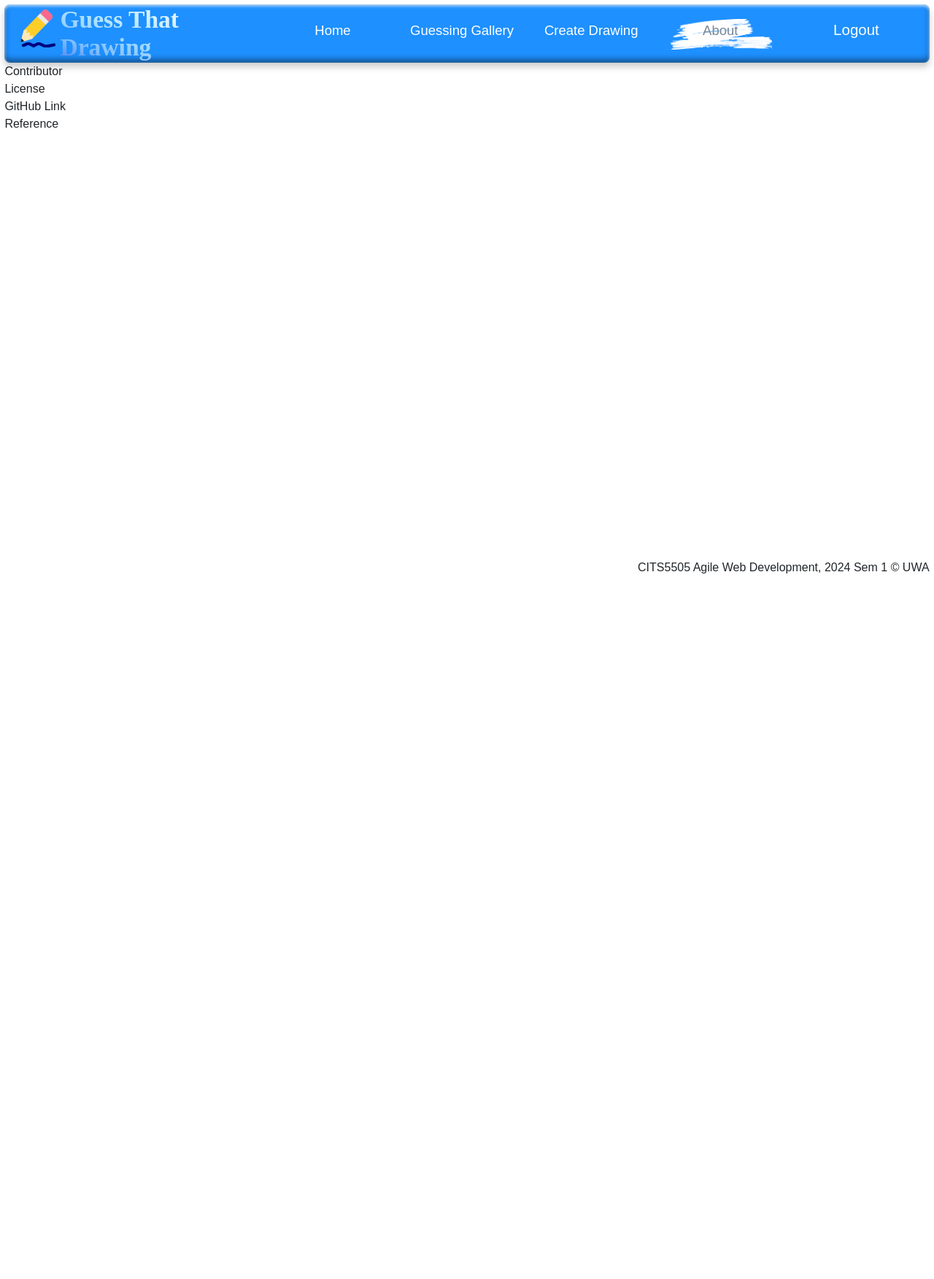
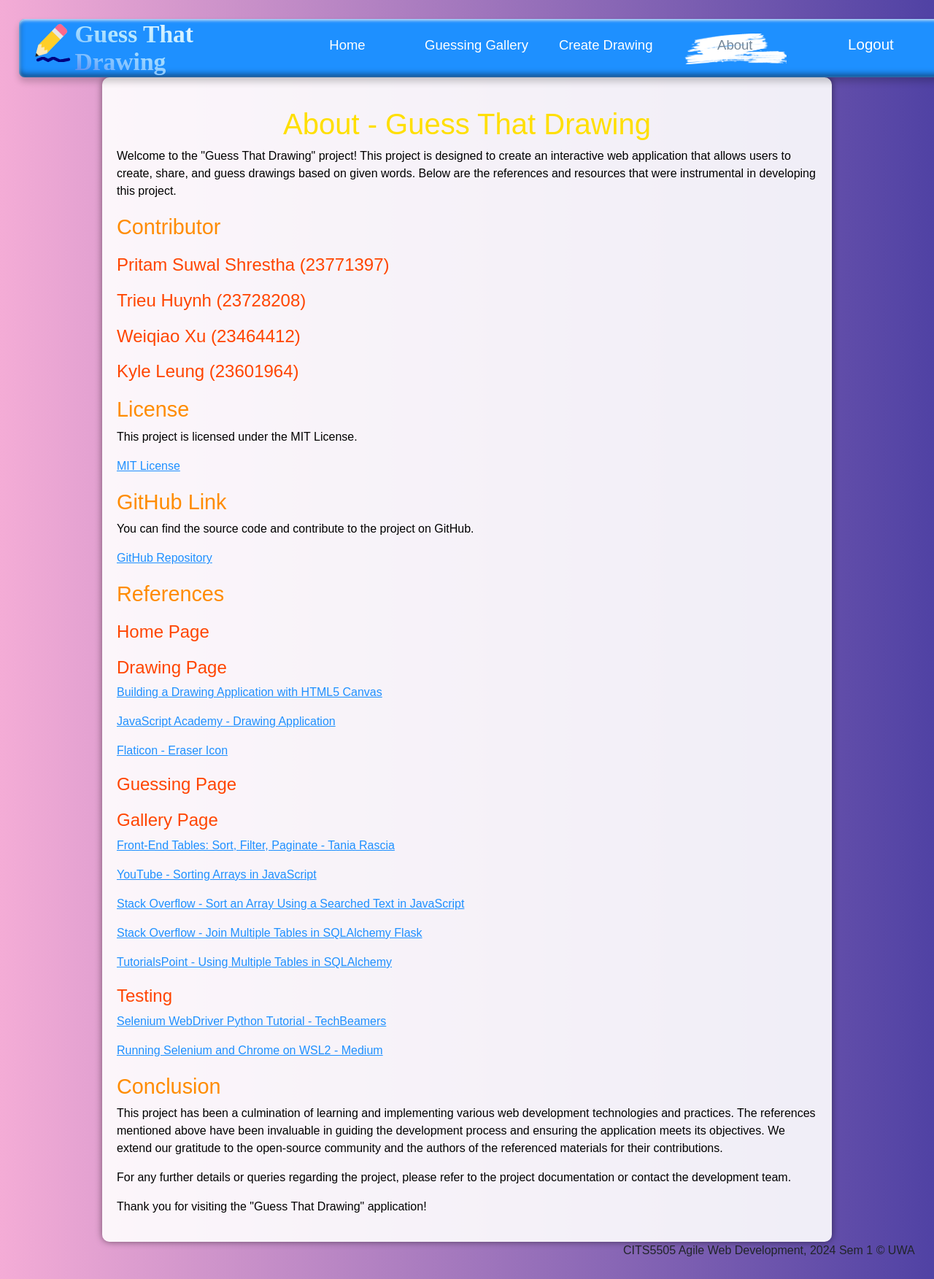
Before and after one commit to kylelhk/Pictionary, a Flask app: page /about in a window 1280 px wide. Shown: the whole page at 73% size. Before the commit the page ends 786 px from the top, so only its background shows below. Run offline with Flask 3, Linux system fonts and the light colour scheme; the visitor is signed in with stand-in values (Sample User, id 1); some web fonts are replaced.

Commit message:
Create About Page

```diff
--- a/app/static/css/about.css
+++ b/app/static/css/about.css
@@ -0,0 +1,43 @@
+body {
+    font-family: Arial, sans-serif;
+    background: linear-gradient(to right, #f4acd6, rgb(80, 66, 164));
+    padding: 20px;
+}
+.container {
+    background: rgba(255, 255, 255, 0.9);
+    color: black;
+    border-radius: 10px;
+    box-shadow: 0 0 10px rgba(0, 0, 0, 0.5);
+    padding: 20px;
+    max-width: 1000px;
+    margin: auto;
+}
+h1, h2, h3 {
+    margin-top: 20px;
+}
+h1 {
+    text-align: center;
+    font-size: 2.5em;
+    color: #ffdf00;
+}
+h2 {
+    font-size: 1.8em;
+    color: #ff8c00;
+}
+h3 {
+    font-size: 1.5em;
+    color: #ff4500;
+}
+ul {
+    list-style-type: none;
+    padding: 0;
+}
+li {
+    margin-bottom: 15px;
+}
+a {
+    color: #1e90ff;
+}
+a:hover {
+    color: #ffa500;
+}
--- a/app/templates/about.html
+++ b/app/templates/about.html
@@ -1,17 +1,75 @@
-{% extends "base.html" %} {% block title %} About {% endblock %} {% block
-styles%} {{ super() }}
-<link
-  rel="stylesheet"
-  href="{{ url_for('static', filename='css/about.css') }}"
-/>
-{% endblock %} {% block content %}
-<div>
-  <div>Contributor</div>
-  <div>License</div>
-  <div>GitHub Link</div>
-  <div>Reference</div>
+{% extends "base.html" %}
 
-  <!-- JS file -->
-  <!-- <script src="{{ url_for('static', filename='js/about.js') }}"></script> -->
-  {% endblock %}
+{% block title %}
+About
+{% endblock %}
+
+{% block styles %}
+{{ super() }}
+<link rel="stylesheet" href="{{ url_for('static', filename='css/about.css') }}">
+{% endblock %}
+
+{% block content %}
+<div class="container">
+    <h1>About - Guess That Drawing</h1>
+    <p>Welcome to the "Guess That Drawing" project! This project is designed to create an interactive web application that allows users to create, share, and guess drawings based on given words. Below are the references and resources that were instrumental in developing this project.</p>
+
+    <h2>Contributor</h2>
+    <ul>
+        <li>
+            <h3>Pritam Suwal Shrestha (23771397)</h3>
+        </li>
+        <li>
+            <h3>Trieu Huynh (23728208)</h3>
+        </li>
+        <li>
+            <h3>Weiqiao Xu (23464412)</h3>
+        </li>
+        <li>
+            <h3>Kyle Leung (23601964)</h3>
+        </li>
+    </ul>
+
+    <h2>License</h2>
+    <p>This project is licensed under the MIT License.</p>
+    <p><a href="https://opensource.org/licenses/MIT">MIT License</a></p>
+
+    <h2>GitHub Link</h2>
+    <p>You can find the source code and contribute to the project on GitHub.</p>
+    <p><a href="https://github.com/kylelhk/Pictionary">GitHub Repository</a></p>
+
+    <h2>References</h2>
+    <ul>
+        <li>
+            <h3>Home Page</h3>
+        </li>
+        <li>
+            <h3>Drawing Page</h3>
+            <p><a href="https://blog.openreplay.com/building-a-drawing-application-with-html5-canvas/">Building a Drawing Application with HTML5 Canvas</a></p>
+            <p><a href="https://www.youtube.com/watch?v=mRDo-QXVUv8&ab_channel=JavaScriptAcademy">JavaScript Academy - Drawing Application</a></p>
+            <p><a href="https://www.flaticon.com/free-icon/eraser_2015014?term=eraser&page=1&position=7&origin=search&related_id=2015014">Flaticon - Eraser Icon</a></p>
+        </li>
+        <li>
+            <h3>Guessing Page</h3>
+        </li>
+        <li>
+            <h3>Gallery Page</h3>
+            <p><a href="https://www.taniarascia.com/front-end-tables-sort-filter-paginate/">Front-End Tables: Sort, Filter, Paginate - Tania Rascia</a></p>
+            <p><a href="https://www.youtube.com/watch?v=rCQH5ygcyE0">YouTube - Sorting Arrays in JavaScript</a></p>
+            <p><a href="https://stackoverflow.com/questions/60040170/how-to-sort-an-array-using-a-searched-text-in-javascript">Stack Overflow - Sort an Array Using a Searched Text in JavaScript</a></p>
+            <p><a href="https://stackoverflow.com/questions/21996288/join-multiple-tables-in-sqlalchemy-flask">Stack Overflow - Join Multiple Tables in SQLAlchemy Flask</a></p>
+            <p><a href="https://www.tutorialspoint.com/sqlalchemy/sqlalchemy_core_using_multiple_tables.htm">TutorialsPoint - Using Multiple Tables in SQLAlchemy</a></p>
+        </li>
+        <li>
+            <h3>Testing</h3>
+            <p><a href="https://techbeamers.com/selenium-webdriver-python-tutorial/">Selenium WebDriver Python Tutorial - TechBeamers</a></p>
+            <p><a href="https://medium.com/@donadviser/running-selenium-and-chrome-on-wsl2-cfabe7db4bbb">Running Selenium and Chrome on WSL2 - Medium</a></p>
+        </li>
+    </ul>
+
+    <h2>Conclusion</h2>
+    <p>This project has been a culmination of learning and implementing various web development technologies and practices. The references mentioned above have been invaluable in guiding the development process and ensuring the application meets its objectives. We extend our gratitude to the open-source community and the authors of the referenced materials for their contributions.</p>
+    <p>For any further details or queries regarding the project, please refer to the project documentation or contact the development team.</p>
+    <p>Thank you for visiting the "Guess That Drawing" application!</p>
 </div>
+{% endblock %}
```
